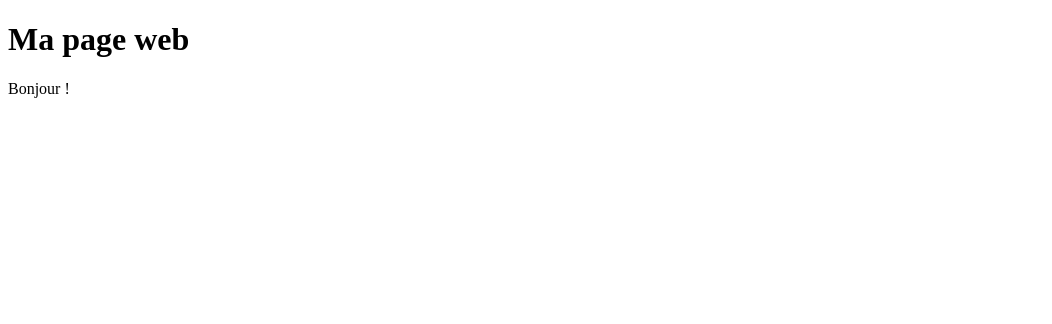
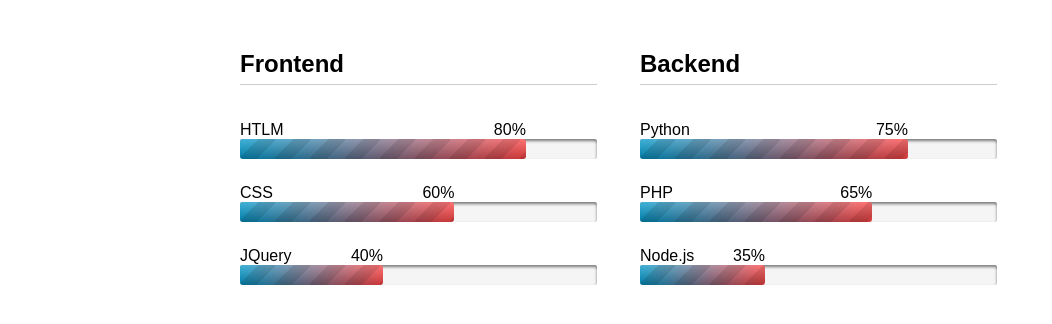
Before and after one commit to Barbara-LBV/PHP_Symfony, a PHP site: page /copy.html in a window 1280 px wide. Shown: the top 324 px of the page, without its empty margins (0-1052 px from the left). Run offline with PHP 8.4, Linux system fonts and the light colour scheme; some web fonts are replaced.

Commit message:
add copy.htlm

```diff
--- a/Symfony_0_Initiation/ex03/copy.html
+++ b/Symfony_0_Initiation/ex03/copy.html
@@ -3,14 +3,36 @@
     <head>
         <meta charset="utf-8" />
         <title>Ma page web</title>
+        <link rel="stylesheet" href="style.css" />
+
     </head>
 
     <body>
-        <h1>Ma page web</h1>
+        <ul>
+        <li>
+            <h2>Frontend</h2>
+                <div>
+                    <p class="p" data-value="80" style="--progresstool-width: 80%;">HTLM</p>
+                    <progress class="progress-bar python" value="80" max="100"></progress>
+                    <p class="p" data-value="60" style="--progresstool-width: 60%;"></p>CSS</p>
+                    <progress class="progress-bar python" value="60" max="100"></progress>
+                    <p class="p" data-value="40" style="--progresstool-width: 40%;">JQuery</p>
+                    <progress class="progress-bar python" value="40" max="100"></progress>
+                </div>
+        </li>
+        <li>
+            <h2>Backend</h2>
+                <div>
+                    <p class="p" data-value="75" style="--progresstool-width: 75%;">Python</p>
+                    <progress class="progress-bar python" value="75" max="100"></progress>
+                    <p class="p" data-value="65" style="--progresstool-width: 65%;">PHP</p>
+                    <progress class="progress-bar python" value="65" max="100"></progress>
+                    <p class="p" data-value="35" style="--progresstool-width: 35%;">Node.js</p>
+                    <progress class="progress-bar python" value="35" max="100"></progress>
+                </div>
+        </li>
+        </ul>
+    </body>
 
-        <p>
-            Bonjour <!-- Insérer le pseudo du visiteur ici --> !
-        </p>
 
-    </body>
 </html>
--- a/Symfony_0_Initiation/ex03/style.css
+++ b/Symfony_0_Initiation/ex03/style.css
@@ -234,7 +234,7 @@ p[data-value]:after {
 }
 
 .css3::-moz-progress-bar,
-.php::-moz-progress-bar {
+.php::-moz-progress-bar
         {
         /* Gradient background with Stripes */
         background-image:
@@ -248,7 +248,7 @@ p[data-value]:after {
                 rgba(255, 255, 255, .25),
                 rgba(0, 0, 0, .2)),
             -moz-linear-gradient(left, #09c, #ff0);
-    }
+        }
 
     .jquery::-moz-progress-bar,
     .node-js::-moz-progress-bar {
```
Also changed, not shown: Symfony_0_Initiation/ex01/cv.html (+11 -3 lines).
